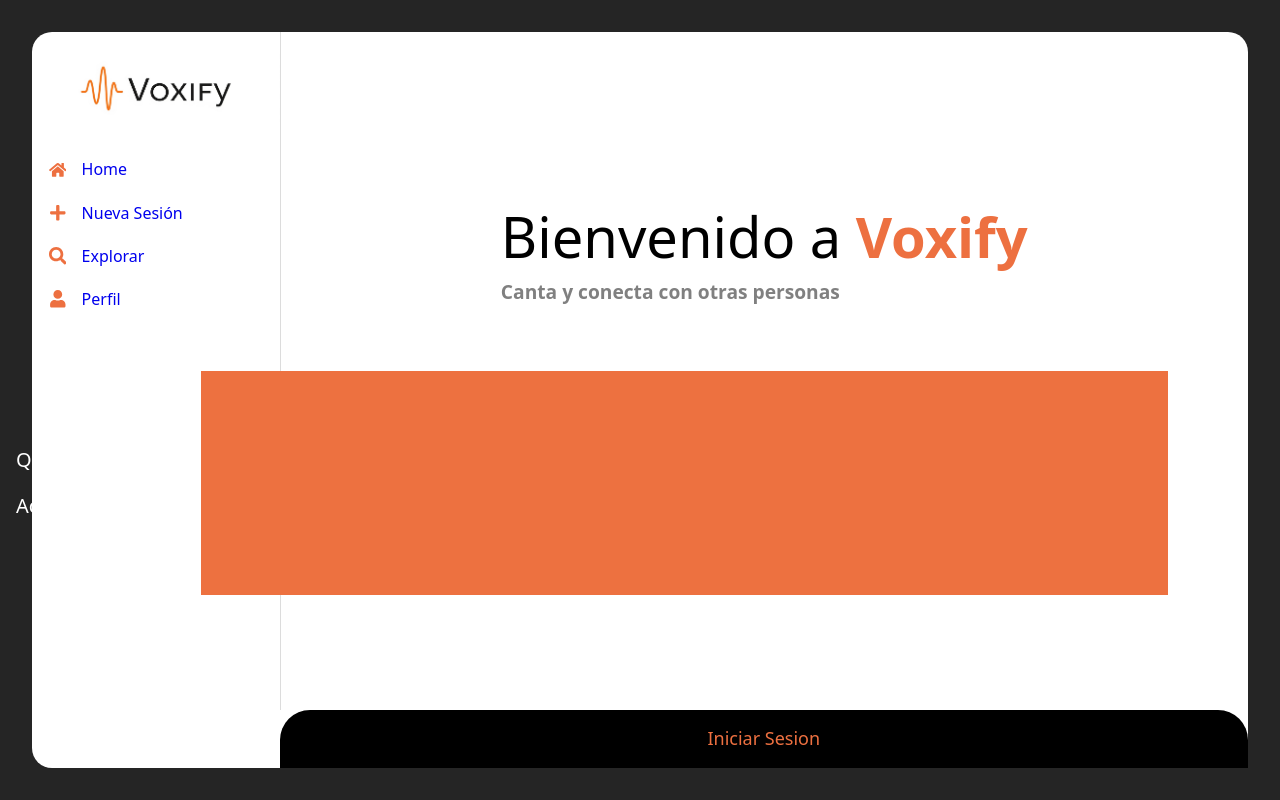
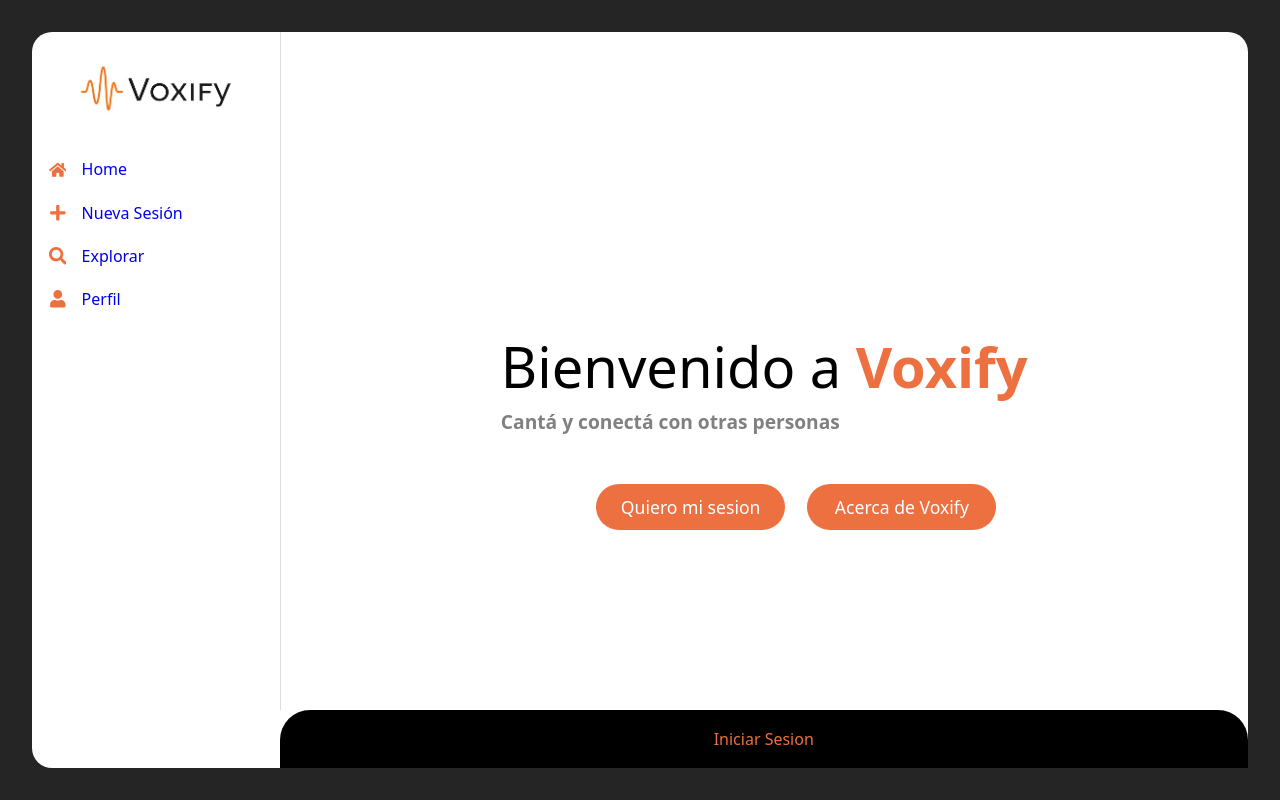
Before and after one commit to ignaarguello/Voxify, a React (Vite) app in the folder Cliente/: page / in a window 1280 px wide. Built offline with nearby package versions, Linux system fonts and the light colour scheme; the HTML template or start-up script is replaced by a standard one.

Commit message:
Add/Retoques a home

```diff
--- a/Cliente/src/componentes/Footer/Footer.css
+++ b/Cliente/src/componentes/Footer/Footer.css
@@ -9,7 +9,7 @@
         justify-content: center;
         align-items: center;
         position: fixed;
-        bottom: 0;
+        bottom: 0rem;
         width: 100%;
         border-radius: 40px 40px 0px 0px;
         height: 4rem;
@@ -19,7 +19,8 @@
     #TituloVoxifyWebApp {
         color: var(--color-primario);
         font-weight: 500;
-        font-size: 18px;
+        font-size: 16px;
+        padding: 0 2rem;
     }
 }
 
@@ -36,8 +37,8 @@
     /* Titulo del Footer */
     #TituloVoxifyWebApp {
         color: var(--color-primario);
-        font-weight: 500;
-        font-size: 18px;
+        font-weight: 400;
+        font-size: 16px;
         cursor: pointer;
     }
 }
--- a/Cliente/src/pages/Dashboard/Dashboard.css
+++ b/Cliente/src/pages/Dashboard/Dashboard.css
@@ -69,7 +69,6 @@
             font-size: 20px;
             font-weight: 200;
         }
-
     }
 
     /*? Resolucion Laptop */
@@ -85,6 +84,7 @@
             /* border: 2px solid red; */
             display: flex;
             flex-direction: column;
+            margin-top: 4rem;
         }
 
         /* Titulo Bienvenido a Voxify */
@@ -104,4 +104,40 @@
             font-weight: 600;
             font-size: 1.2rem;
         }
+
+        /* Orange Square */
+        #OrangeSquare_Dashboard{
+            height: max-content;
+            width: max-content;
+            background-color:transparent;
+            display: flex;
+            justify-content: center;
+            align-items: center;
+            margin-right: 10rem;
+            margin-top: 3rem;
+        }
+
+        /* Subcontenedor encargado de los botones */
+        #Subcontenedor_OS_Dashboard{
+            /* border: 2px solid seagreen; */
+            width: 25rem;
+            position: static;
+            align-items: center;
+            gap: 1.4rem;
+            flex-direction: row;
+            margin-left: 14rem;
+        }
+
+        /* Botones internos del Orange Square */
+        .ButtonInteriorSquare_Dashboard{
+           /*  border: 2px solid red; */
+            width: 100%;
+            font-size: 1.1rem;
+            font-weight: 400;
+            cursor: pointer;
+            padding: .6rem;
+            background-color: var(--color-primario);
+            border-radius: 30px;
+            text-align: center;
+        }
     }
--- a/Cliente/src/pages/Dashboard/Dashboard.jsx
+++ b/Cliente/src/pages/Dashboard/Dashboard.jsx
@@ -11,7 +11,7 @@ export default function Dashboard() {
     <div id='PaginaDashboardHome'>
       <div id='ContenedorTitulos_Dashboard'>
         <h2 id='TituloBienvenidoVoxify'>Bienvenido a <span id='SpanVoxify'>Voxify</span></h2>
-        <span className='Subtitulo_CantaYConecta'>Canta y conecta con otras personas</span>
+        <span className='Subtitulo_CantaYConecta'>Cantá y conectá con otras personas</span>
       </div>
       <div id='OrangeSquare_Dashboard'>
         <div id="Subcontenedor_OS_Dashboard">
```
